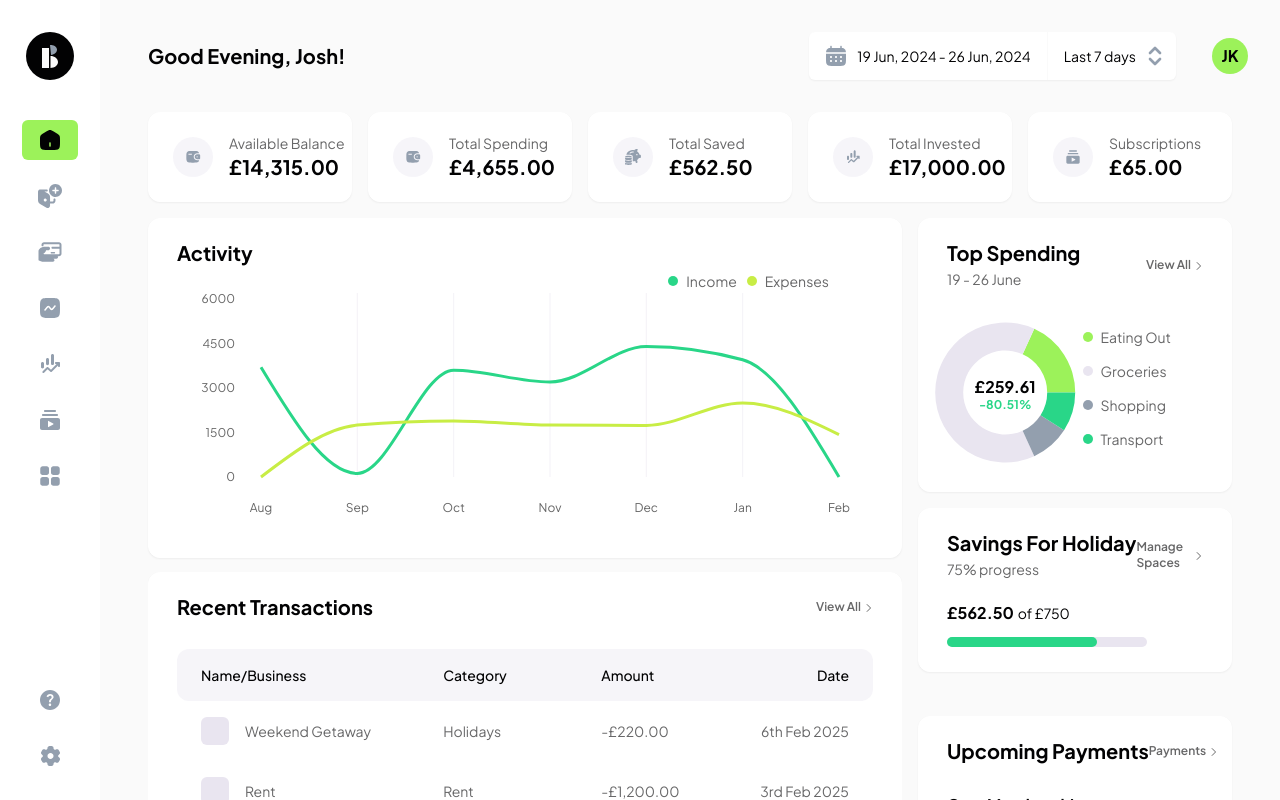
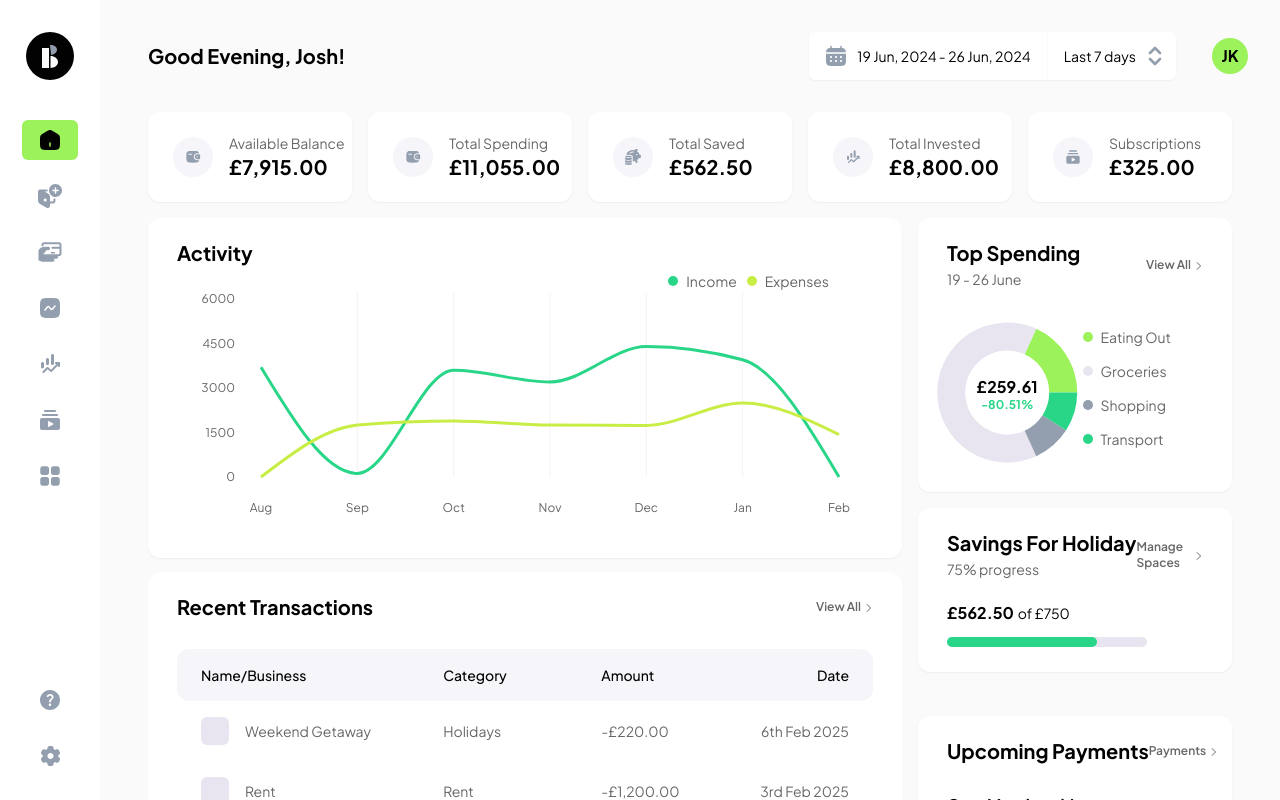
Before and after one commit to jkellerman/Balans, a Next.js app: page /dashboard in a window 1280 px wide. Built offline with nearby package versions, Linux system fonts and the light colour scheme.

Commit message:
fix: stat cards so they display correct calc

```diff
--- a/app/dashboard/page.tsx
+++ b/app/dashboard/page.tsx
@@ -6,22 +6,24 @@ import ProgressBar from "@/components/progress-bar";
 import RecentTransactions from "@/components/table/recent-transactions";
 import { CardContent } from "@/components/ui/card";
 import UpcomingPayments from "@/components/upcoming-payments";
+import { generateRecurringTransactions } from "@/lib/utils";
 import { data } from "@/mocks/data";
-import { Data } from "@/types/data";
+import { Data, RecurringPayment } from "@/types/data";
 
 export default function Page() {
 	const calculateRemainingAmount = (data: Data) => {
 		const totalIncome = data.transactions
 			.filter((transaction) => transaction.type === "income")
 			.reduce((acc, transaction) => acc + transaction.amount, 0);
-
 		const totalExpenses = data.transactions
 			.filter((transaction) => transaction.type === "expense")
 			.reduce((acc, transaction) => acc + transaction.amount, 0);
+		const totalFromRecurringPayments = generateRecurringTransactions(data.recurringPayments).reduce(
+			(acc, transaction) => acc + transaction.amount,
+			0
+		);
 
-		const totalSubscriptions = data.recurringPayments.reduce((acc, subscription) => acc + subscription.amount, 0);
-
-		return totalIncome - totalExpenses - totalSubscriptions;
+		return totalIncome - totalExpenses - totalFromRecurringPayments;
 	};
 
 	const calculateTotalSpending = (data: Data) => {
@@ -29,19 +31,22 @@ export default function Page() {
 			.filter((transaction) => transaction.type === "expense")
 			.reduce((acc, transaction) => acc + transaction.amount, 0);
 
-		const totalSubscriptions = data.recurringPayments.reduce((acc, subscription) => acc + subscription.amount, 0);
+		const totalFromRecurringPayments = generateRecurringTransactions(data.recurringPayments).reduce(
+			(acc, transaction) => acc + transaction.amount,
+			0
+		);
 
-		return totalExpenses + totalSubscriptions;
+		return totalExpenses + totalFromRecurringPayments;
 	};
 
 	const calculateTotalInvested = (data: Data) => {
 		return data.investments.reduce((acc, investment) => acc + investment.amount, 0);
 	};
 
-	const calculateTotalSubscriptions = (data: Data) => {
-		return data.recurringPayments
-			.filter((payment) => payment.type === "subscription")
-			.reduce((acc, subscription) => acc + subscription.amount, 0);
+	const calculateTotalSubscriptions = (data: RecurringPayment[]) => {
+		return generateRecurringTransactions(data)
+			.filter((payment) => payment.category !== "rent" && payment.category !== "phone bill")
+			.reduce((acc, transaction) => acc + transaction.amount, 0);
 	};
 
 	return (
@@ -77,7 +82,12 @@ export default function Page() {
 				<StatCard heading="total invested" icon="Investments" value={calculateTotalInvested(data)} isCurrency />
 			</div>
 			<div className="sm:col-span-6 sm:col-start-7 sm:row-start-4 xl:col-span-2 xl:col-start-9 xl:row-start-1">
-				<StatCard heading="subscriptions" icon="Subscriptions" value={calculateTotalSubscriptions(data)} isCurrency />
+				<StatCard
+					heading="subscriptions"
+					icon="Subscriptions"
+					value={calculateTotalSubscriptions(data.recurringPayments)}
+					isCurrency
+				/>
 			</div>
 			<div className="relative sm:col-span-12 sm:row-start-6 lg:max-h-[270px] xl:col-span-7 xl:col-start-1 xl:row-span-3 xl:row-start-2">
 				<InfoCard heading="Activity">
--- a/mocks/data.ts
+++ b/mocks/data.ts
@@ -195,7 +195,7 @@ export const data: Data = {
 			type: "bills",
 			name: "Rent",
 			amount: 1200,
-			category: "Rent",
+			category: "rent",
 			firstPaymentDate: getDateFromToday(-160),
 			interval: "monthly",
 			active: true,
@@ -205,7 +205,7 @@ export const data: Data = {
 			type: "subscription",
 			name: "Gym Membership",
 			amount: 40,
-			category: "Gym",
+			category: "gym",
 			firstPaymentDate: getDateFromToday(-150),
 			interval: "monthly",
 			active: true,
@@ -215,7 +215,7 @@ export const data: Data = {
 			type: "bills",
 			name: "Phone Bill",
 			amount: 35,
-			category: "Phone Bill",
+			category: "phone bill",
 			firstPaymentDate: getDateFromToday(-145),
 			interval: "monthly",
 			active: true,
@@ -225,7 +225,7 @@ export const data: Data = {
 			type: "subscription",
 			name: "Netflix",
 			amount: 15,
-			category: "Entertainment",
+			category: "entertainment",
 			firstPaymentDate: getDateFromToday(-142),
 			interval: "monthly",
 			active: true,
@@ -235,7 +235,7 @@ export const data: Data = {
 			type: "subscription",
 			name: "Spotify",
 			amount: 10,
-			category: "Entertainment",
+			category: "entertainment",
 			firstPaymentDate: getDateFromToday(-131),
 			interval: "monthly",
 			active: true,
@@ -247,7 +247,7 @@ export const data: Data = {
 			type: "investment",
 			name: "Stock Investment",
 			amount: 1000,
-			category: "Stocks",
+			category: "stocks",
 			date: getDateFromToday(-160),
 		},
 		{
@@ -255,7 +255,7 @@ export const data: Data = {
 			type: "investment",
 			name: "Real Estate Investment",
 			amount: 5000,
-			category: "Real Estate",
+			category: "real estate",
 			date: getDateFromToday(-120),
 		},
 		{
@@ -263,39 +263,39 @@ export const data: Data = {
 			type: "investment",
 			name: "Bitcoin Investment",
 			amount: 2000,
-			category: "Cryptocurrency",
+			category: "cryptocurrency",
 			date: getDateFromToday(-90),
 		},
 		{
 			id: 4,
 			type: "investment",
 			name: "Bond Investment",
-			amount: 3000,
-			category: "Bonds",
+			amount: 100,
+			category: "bonds",
 			date: getDateFromToday(-60),
 		},
 		{
 			id: 5,
 			type: "investment",
 			name: "Mutual Fund Investment",
-			amount: 2500,
-			category: "Mutual Funds",
+			amount: 100,
+			category: "mutual funds",
 			date: getDateFromToday(-30),
 		},
 		{
 			id: 6,
 			type: "investment",
 			name: "Gold Investment",
-			amount: 1500,
-			category: "Precious Metals",
+			amount: 100,
+			category: "precious metals",
 			date: getDateFromToday(-10),
 		},
 		{
 			id: 7,
 			type: "investment",
 			name: "Index Fund Investment",
-			amount: 2000,
-			category: "Index Funds",
+			amount: 500,
+			category: "index funds",
 			date: getDateFromToday(-1),
 		},
 	],
```
